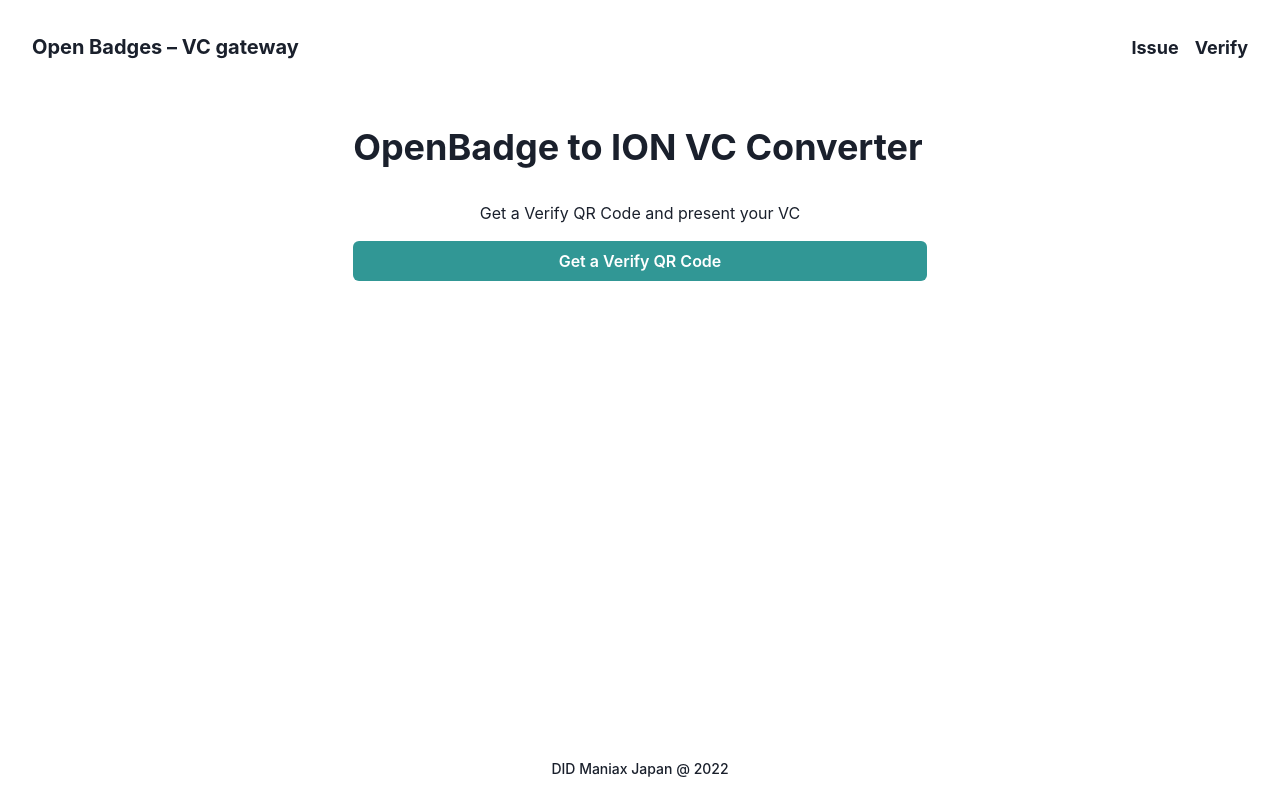
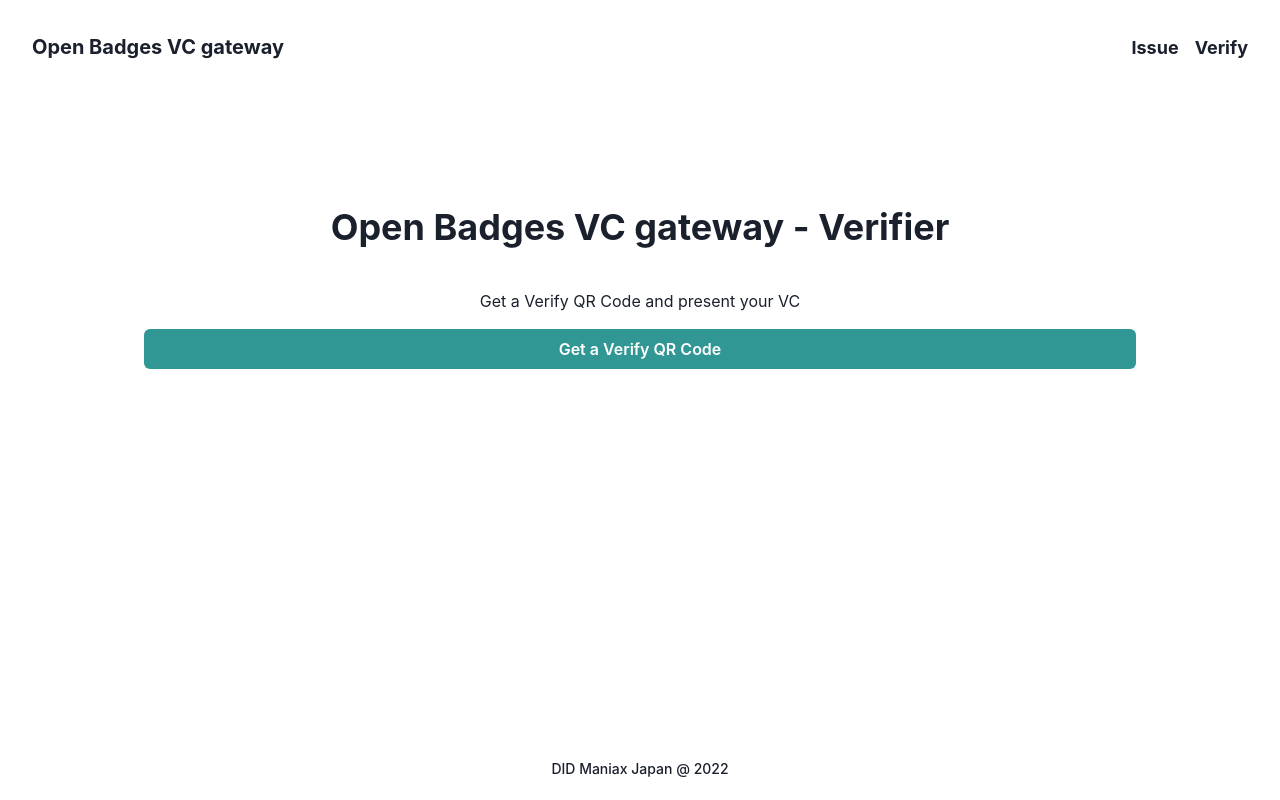
Before and after one commit to block-base/openbadge-vc-converter, a Next.js app: page /verify in a window 1280 px wide. Built offline with nearby package versions, Linux system fonts and the light colour scheme.

Commit message:
chore: implement same layout and meta

```diff
--- a/components/Layout.tsx
+++ b/components/Layout.tsx
@@ -2,7 +2,7 @@ import React from "react";
 import { Header } from "./Header";
 import { Footer } from "./Footer";
 
-import { Flex, Box } from "@chakra-ui/react";
+import { Flex, Box, Container, Stack } from "@chakra-ui/react";
 
 export interface LayoutProps {
   children: React.ReactNode;
@@ -12,7 +12,18 @@ export const Layout: React.VFC<LayoutProps> = ({ children }) => {
   return (
     <Flex minHeight={"100vh"} direction={"column"}>
       <Header />
-      <Box flex={1}>{children}</Box>
+      <Box flex={1}>
+        <Container maxW={"5xl"}>
+          <Stack
+            textAlign={"center"}
+            align={"center"}
+            spacing={{ base: 8, md: 10 }}
+            py={{ base: 20, md: 28 }}
+          >
+            {children}
+          </Stack>
+        </Container>
+      </Box>
       <Footer />
     </Flex>
   );
--- /dev/null
+++ b/components/Metatag.tsx
@@ -0,0 +1,17 @@
+import React from "react";
+import Head from "next/head";
+
+export interface MetatagProps {
+  title: string;
+  description: string;
+}
+
+export const Metatag: React.VFC<MetatagProps> = ({ title, description }) => {
+  return (
+    <Head>
+      <title>{title}</title>
+      <meta name="description" content={description} />
+      <link rel="icon" href="/favicon.ico" />
+    </Head>
+  );
+};
--- a/configs/index.ts
+++ b/configs/index.ts
@@ -1,2 +1,2 @@
-export const SERVICE_NAME = `Open Badges – VC gateway`;
+export const SERVICE_NAME = `Open Badges VC gateway`;
 export const SERVICE_DESCRITION = `Open Badges are de-facto standard in education sector to proof of achievement. People are considering Verifiable Credentials and Decentralized Identifiers are ‘silver bullet’ to achieve the problem. This is gateway service between open badges and verifiable credentials.`;
--- a/pages/verify.tsx
+++ b/pages/verify.tsx
@@ -1,24 +1,18 @@
 import React from "react";
 import type { NextPage } from "next";
-import Head from "next/head";
-import NextLink from "next/link";
-import {
-  Button,
-  Text,
-  Container,
-  Box,
-  Heading,
-  Flex,
-  Image,
-  Spinner,
-} from "@chakra-ui/react";
+
+import { Button, Text, Box, Heading, Flex, Spinner } from "@chakra-ui/react";
 import { WarningIcon, CheckCircleIcon } from "@chakra-ui/icons";
 import QRCode from "react-qr-code";
 import axios from "axios";
 import { QRCodeStatus, RequestStatus } from "../types/status";
 import { Layout } from "../components/Layout";
+import { SERVICE_DESCRITION, SERVICE_NAME } from "../configs";
+import { Metatag } from "../components/Metatag";
 
 const Home: NextPage = () => {
+  const pageTitle = `${SERVICE_NAME} - Verifier`;
+
   const [requestStatus, setRequestStatus] =
     React.useState<RequestStatus>("waiting");
 
@@ -60,15 +54,10 @@ const Home: NextPage = () => {
 
   return (
     <Layout>
-      <Head>
-        <title>OpenBadge to ION VC Converter</title>
-        <meta name="description" content="Generated by create next app" />
-        <link rel="icon" href="/favicon.ico" />
-      </Head>
-      <Container>
-        <NextLink href={"/"}>
-          <Heading my="8">OpenBadge to ION VC Converter</Heading>
-        </NextLink>
+      <Metatag title={pageTitle} description={SERVICE_DESCRITION} />
+
+      <Heading>{pageTitle}</Heading>
+
       {requestStatus == "waiting" && (
         <>
           <Flex w="full" align={"center"} direction={"column"}>
@@ -144,7 +133,6 @@ const Home: NextPage = () => {
           )}
         </>
       )}
-      </Container>
     </Layout>
   );
 };
```
Also changed, not shown: pages/index.tsx (+2 -15 lines), pages/issue.tsx (+8 -13 lines). Lines whose indentation alone changed are shown as unchanged.
